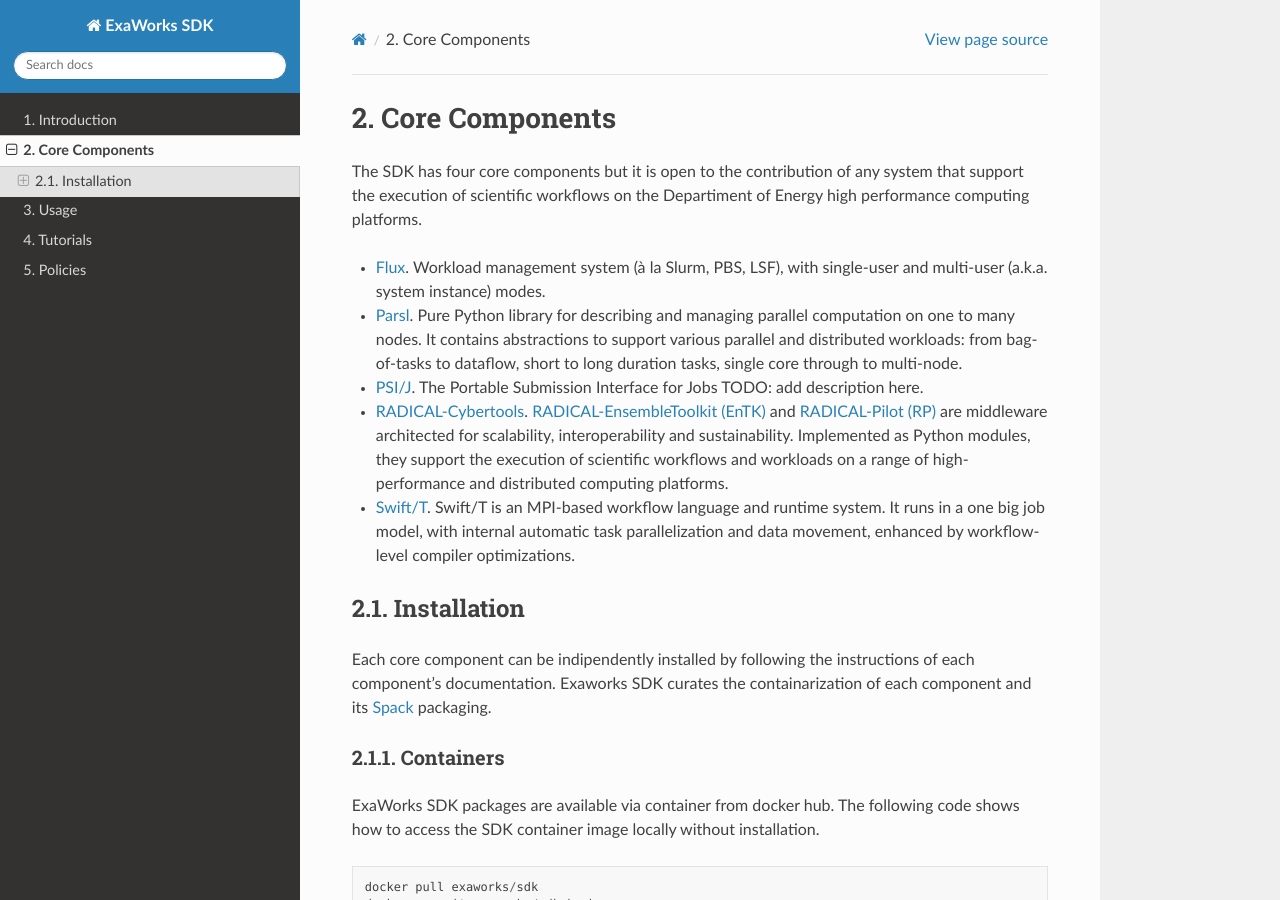
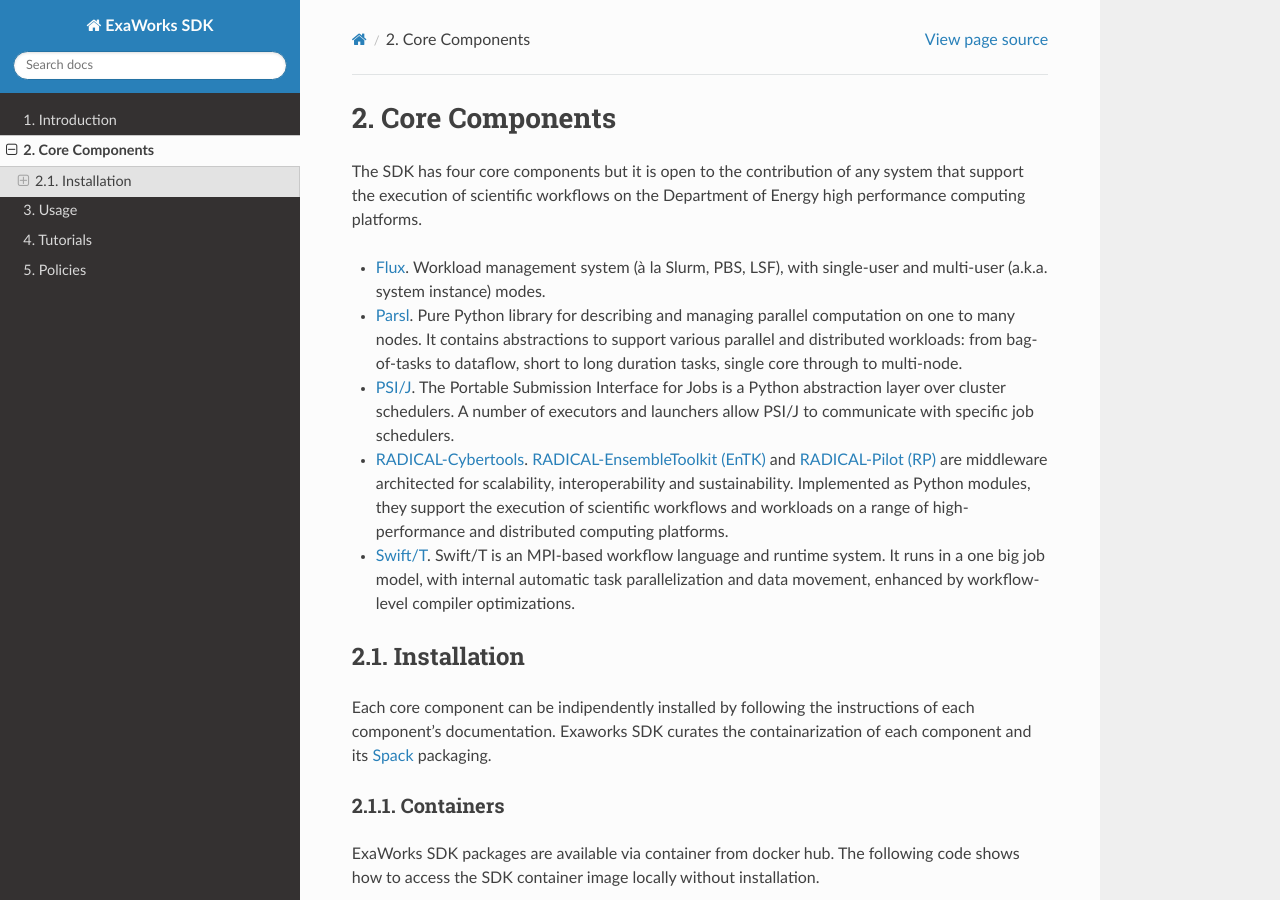
Before and after one commit to ExaWorks/SDK, a Sphinx documentation site: the page built from docs/source/components.rst, in a window 1280 px wide and 900 px high. Built offline with Sphinx 7.4.7 and the Read the Docs theme 2.0.0, drawn with Linux system fonts in a browser that asks for light colours; some of the changed text lies outside the part shown.

Commit message:
Address review comments

```diff
--- a/docs/source/components.rst
+++ b/docs/source/components.rst
@@ -4,11 +4,11 @@
 Core Components
 ===============
 
-The SDK has four core components but it is open to the contribution of any system that support the execution of scientific workflows on the Departiment of Energy high performance computing platforms.
+The SDK has four core components but it is open to the contribution of any system that support the execution of scientific workflows on the Department of Energy high performance computing platforms.
 
 *  `Flux <http://flux-framework.org>`_. Workload management system (à la Slurm, PBS, LSF), with single-user and multi-user (a.k.a. system instance) modes.
 *  `Parsl <https://parsl-project.org>`_. Pure Python library for describing and managing parallel computation on one to many nodes.  It contains abstractions to support various parallel and distributed workloads: from bag-of-tasks to dataflow, short to long duration tasks, single core through to multi-node.
-*  `PSI/J <https://github.com/ExaWorks/psi-j-python>`_. The Portable Submission Interface for Jobs TODO: add description here.
+*  `PSI/J <https://exaworks.org/psi-j-python/>`_. The Portable Submission Interface for Jobs is a Python abstraction layer over cluster schedulers. A number of executors and launchers allow PSI/J to communicate with specific job schedulers.
 *  `RADICAL-Cybertools <https://radical-cybertools.github.io>`_. `RADICAL-EnsembleToolkit (EnTK) <https://radicalentk.readthedocs.io/en/stable/>`_ and `RADICAL-Pilot (RP) <https://radicalpilot.readthedocs.io/en/stable/>`_ are middleware architected for scalability, interoperability and sustainability. Implemented as Python modules, they support the execution of scientific workflows and workloads on a range of high-performance and distributed computing platforms.
 * `Swift/T <http://swift-lang.org/Swift-T>`_. Swift/T is an MPI-based workflow language and runtime system.  It runs in a one big job model, with internal automatic task parallelization and data movement, enhanced by workflow-level compiler optimizations.
 
@@ -61,5 +61,3 @@
 
 Steps for package creation are provided in `Packaging section <packaging.rst>`_.
 For additional information please refer to `the Spack documentation <https://spack.readthedocs.io/en/latest/>`_.
-
-TODO: Add here instructions for installing and using the spack package of each core component.
```
